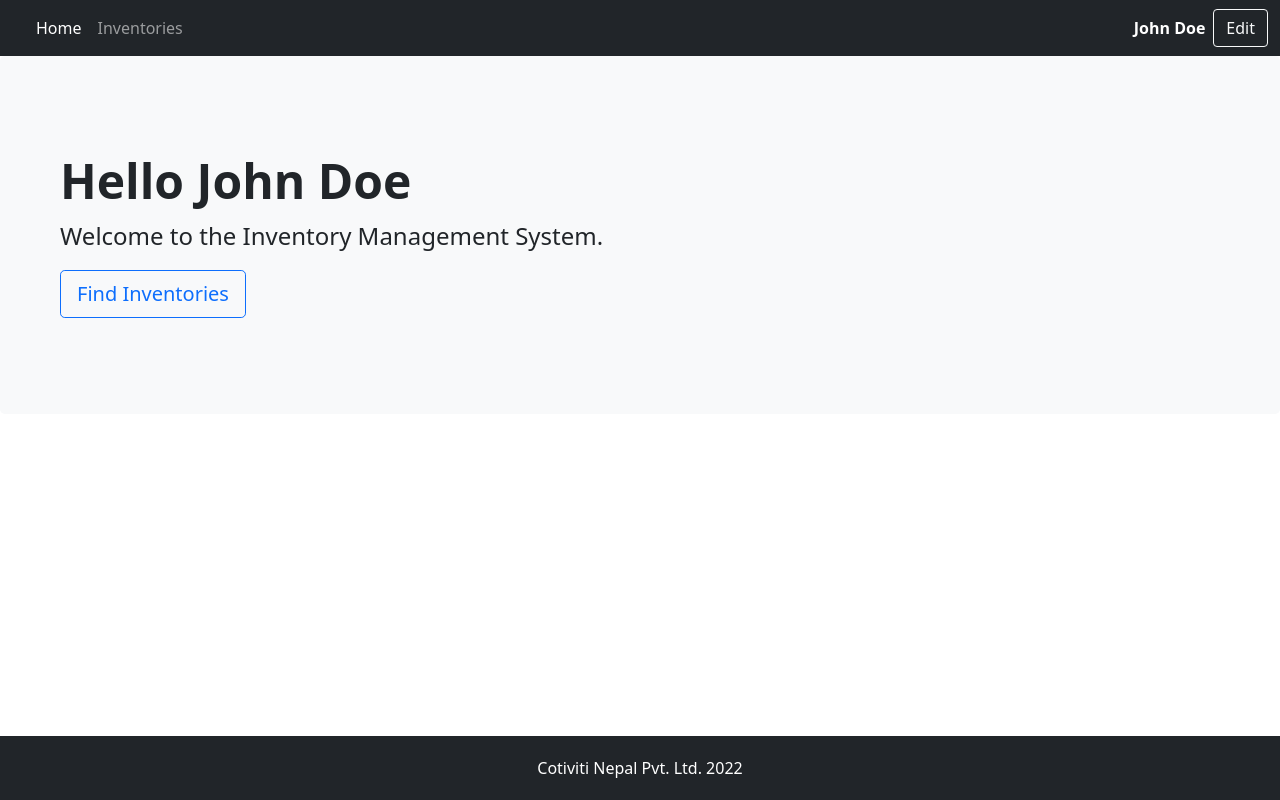
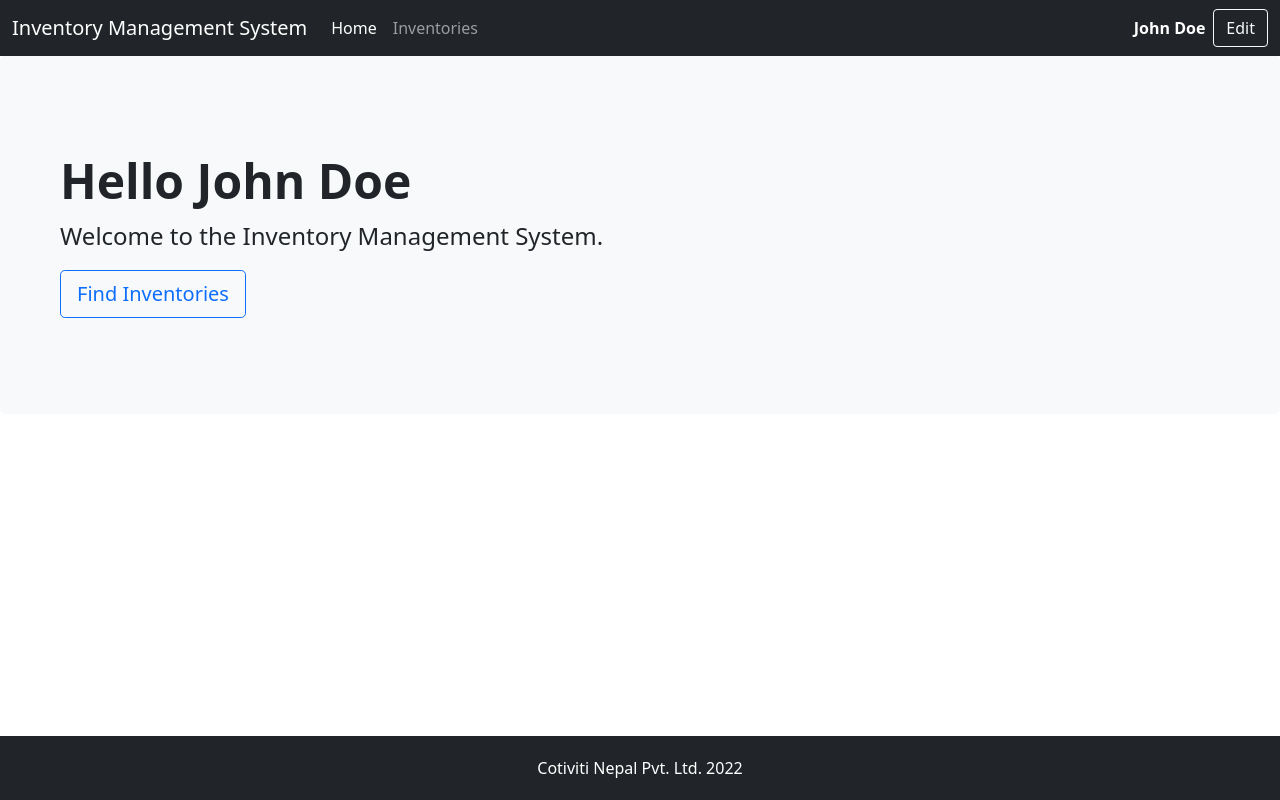
Before and after one commit to elwyncrestha/ng-cotiviti-202204, an Angular app: page /welcome in a window 1280 px wide. Built offline with nearby package versions, Linux system fonts and the light colour scheme.

Commit message:
Day 5: ng-content example

```diff
--- a/src/app/app.component.html
+++ b/src/app/app.component.html
@@ -1,3 +1,3 @@
-<app-header></app-header>
+<app-header>Inventory Management System</app-header>
 <router-outlet></router-outlet>
 <app-footer></app-footer>
```
